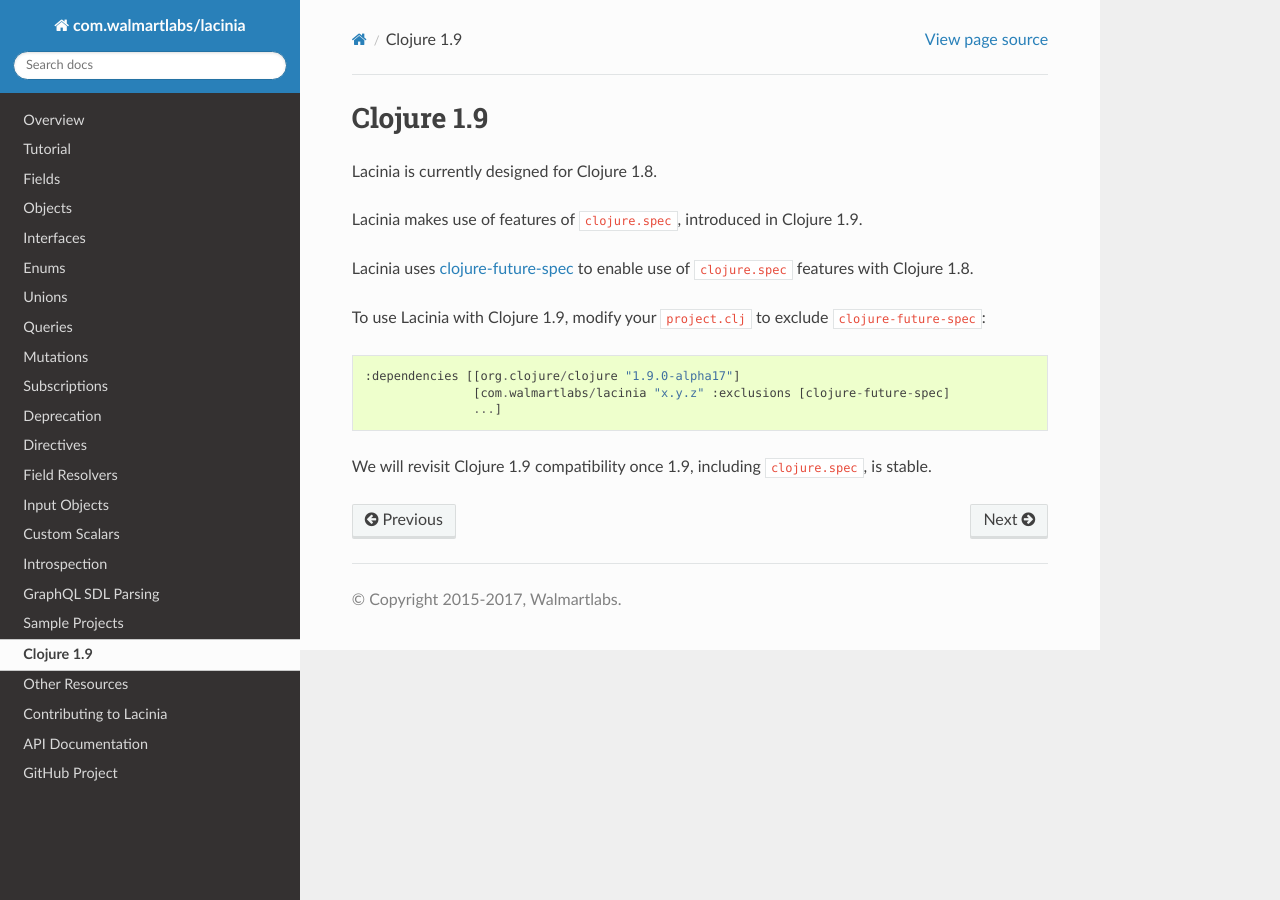
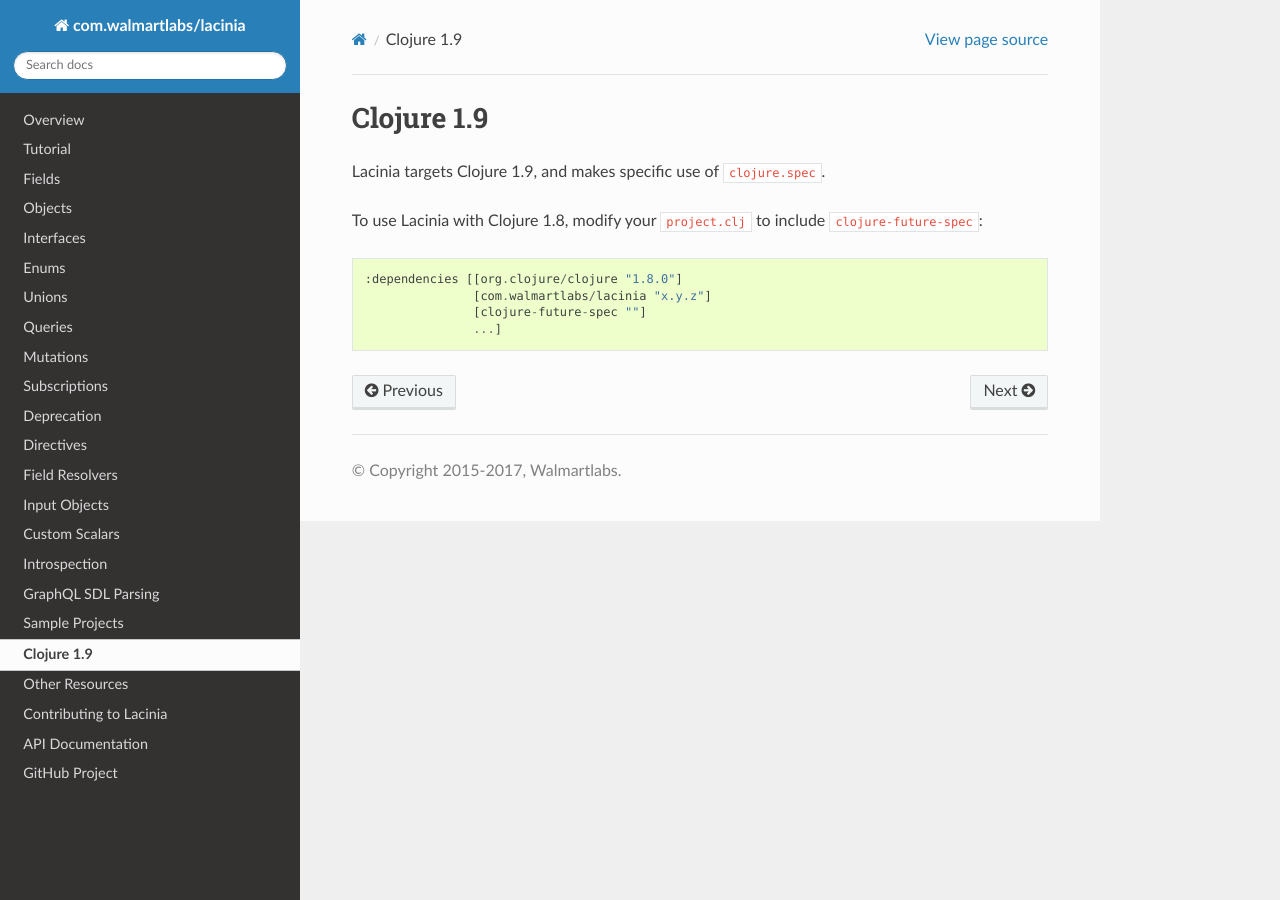
Before and after one commit to walmartlabs/lacinia, a Sphinx documentation site: the page built from docs/clojure.rst, in a window 1280 px wide. Built offline with Sphinx 7.4.7 and the Read the Docs theme 2.0.0, drawn with Linux system fonts in a browser that asks for light colours.

Commit message:
Change based Clojure version from 1.8 to 1.9

```diff
--- a/docs/clojure.rst
+++ b/docs/clojure.rst
@@ -1,17 +1,11 @@
 Clojure 1.9
 ===========
 
-Lacinia is currently designed for Clojure 1.8.
+Lacinia targets Clojure 1.9, and makes specific use of ``clojure.spec``.
 
-Lacinia makes use of features of ``clojure.spec``, introduced in Clojure 1.9.
+To use Lacinia with Clojure 1.8, modify your :file:`project.clj` to include ``clojure-future-spec``::
 
-Lacinia uses `clojure-future-spec <https://github.com/tonsky/clojure-future-spec>`_ to enable
-use of ``clojure.spec`` features with Clojure 1.8.
-
-To use Lacinia with Clojure 1.9, modify your :file:`project.clj` to exclude ``clojure-future-spec``::
-
-    :dependencies [[org.clojure/clojure "1.9.0-alpha17"]
-                   [com.walmartlabs/lacinia "x.y.z" :exclusions [clojure-future-spec]
+    :dependencies [[org.clojure/clojure "1.8.0"]
+                   [com.walmartlabs/lacinia "x.y.z"]
+                   [clojure-future-spec ""]
                    ...]
-
-We will revisit Clojure 1.9 compatibility once 1.9, including ``clojure.spec``, is stable.
```
Also changed, not shown: CHANGES.md (+4 -1 lines), 1 other file.
